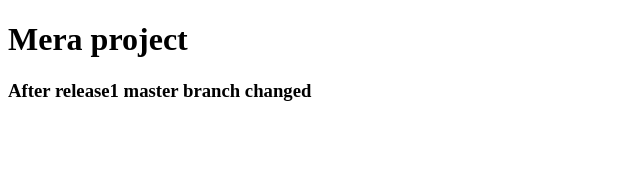
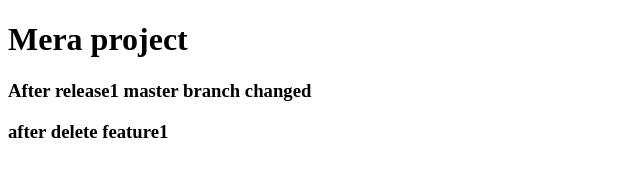
Before and after one commit to mahimagit123/newProjectConvo, a plain HTML site: page index.html in a window 1280 px wide. Shown: the whole page, without its empty margins (0-640 px from the left). Drawn offline with Linux system fonts and the light colour scheme.

Commit message:
added in master after feature1 deleted

```diff
--- a/index.html
+++ b/index.html
@@ -8,5 +8,6 @@
 <body>
     <h1>Mera project</h1>
     <h3>After release1 master branch changed</h3>
+    <h3>after delete feature1</h3>
 </body>
 </html>
```
